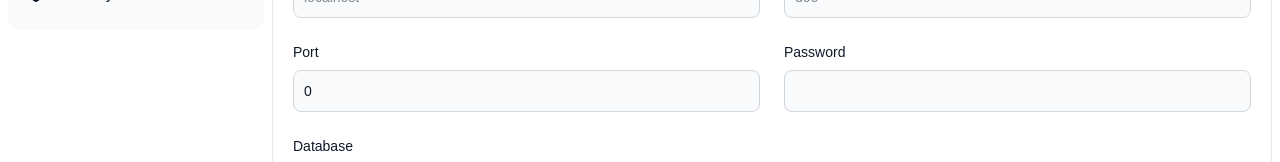
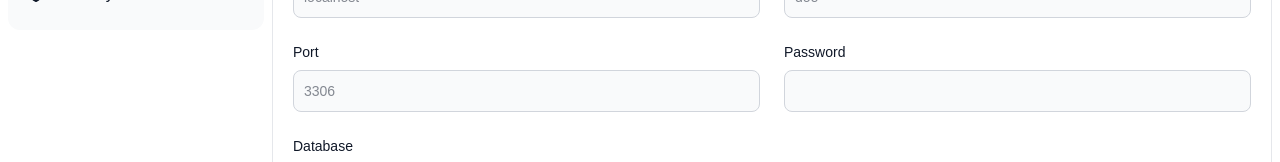
Before and after one commit to ni-th/nexova-frontend-poc, a React (Vite) app: page /config in a window 1280 px wide. Shown: the part 210-372 px from the top of the page. Built offline with nearby package versions, Linux system fonts and the light colour scheme.

Commit message:
updated port data settings

```diff
--- a/src/pages/ConfigManagent.tsx
+++ b/src/pages/ConfigManagent.tsx
@@ -6,7 +6,7 @@ import Swal from "sweetalert2";
 interface DBConfig {
   host: string;
   username: string;
-  port: number;
+  port: number | null;
   password: string;
   databaseName: string;
 }
@@ -14,7 +14,7 @@ const ConfigManagent: React.FC = () => {
   const [dbConfig, setDbConfig] = useState<DBConfig>({
     host: "",
     username: "",
-    port: 0,
+    port: null,
     password: "",
     databaseName: "",
   });
@@ -37,14 +37,14 @@ const ConfigManagent: React.FC = () => {
       );
       console.log("Config sent:", response.data);
       Swal.fire({
-        title: "DB Configurations saved successfully !",
+        title: "DB configurations saved successfully !",
         icon: "success",
         draggable: true,
       });
     } catch (error) {
       console.error("Error sending config:", error);
       Swal.fire({
-        title: "DB Configurations not saved !",
+        title: "DB configurations not saved !",
         icon: "error",
         draggable: true,
       });
@@ -116,7 +116,7 @@ const ConfigManagent: React.FC = () => {
                 Port
               </label>
               <input
-                value={dbConfig.port}
+                value={dbConfig.port ?? ""}
                 onChange={handleChange}
                 type="number"
                 id="port"
```
